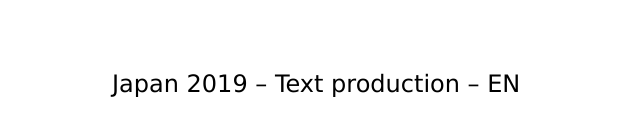
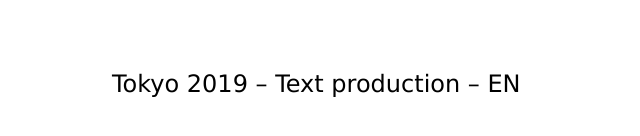
Before and after one commit to nohtaray/tper, a plain HTML site: page index.html in a window 1280 px wide. Shown: the part 2581-2717 px from the top of the page, 0-640 px from the left. Drawn offline with Linux system fonts and the light colour scheme.

Commit message:
Japan -> Tokyo

```diff
--- a/index.html
+++ b/index.html
@@ -64,7 +64,7 @@
   <div class="paper-wrapper">
     <div class="paper">
       <div class="text"></div>
-      <div class="footer">Japan 2019 – Text production – EN</div>
+      <div class="footer">Tokyo 2019 – Text production – EN</div>
       <div class="page-number"></div>
     </div>
   </div>
```
